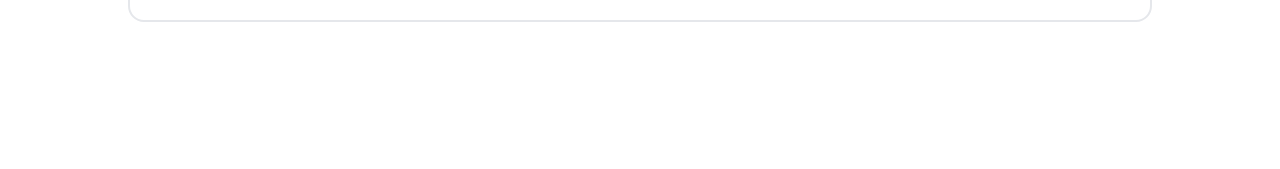
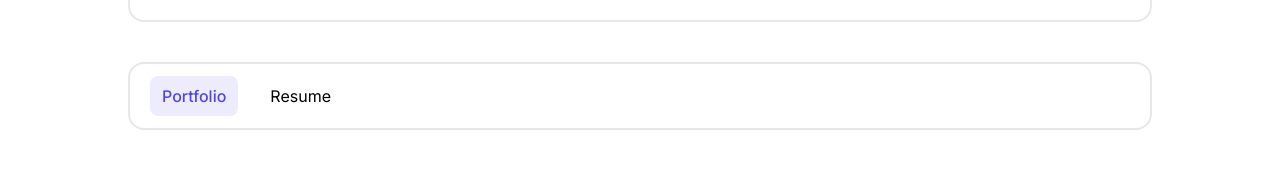
Before and after one commit to max-programming/codedamn-profile, a Next.js app: page / in a window 1280 px wide. Shown: the part 523-692 px from the top of the page. Built offline with nearby package versions, Linux system fonts and the light colour scheme.

Commit message:
ProfileTabs part done

```diff
--- a/src/app/page.tsx
+++ b/src/app/page.tsx
@@ -1,9 +1,12 @@
-import { ProfileCard } from '@/components/ProfileComponents';
+import { ProfileCard, ProfileTabs } from '@/components/ProfileComponents';
 
 export default function Home() {
   return (
     <main className='container mx-auto max-w-screen-lg'>
-      <ProfileCard />
+      <div className='flex flex-col gap-10'>
+        <ProfileCard />
+        <ProfileTabs />
+      </div>
     </main>
   );
 }
--- /dev/null
+++ b/src/components/ProfileComponents/ProfileTabs.tsx
@@ -0,0 +1,14 @@
+import Button from '../ui/Button';
+
+export function ProfileTabs() {
+  return (
+    <div className='rounded-2xl border-2 px-5 py-3'>
+      <div className='flex gap-5'>
+        <Button className='bg-primary/10 font-medium text-primary hover:bg-primary/20'>
+          Portfolio
+        </Button>
+        <Button className='hover:bg-border'>Resume</Button>
+      </div>
+    </div>
+  );
+}
--- a/src/components/ProfileComponents/index.ts
+++ b/src/components/ProfileComponents/index.ts
@@ -1 +1,2 @@
 export { ProfileCard } from './ProfileCard';
+export { ProfileTabs } from './ProfileTabs';
```
